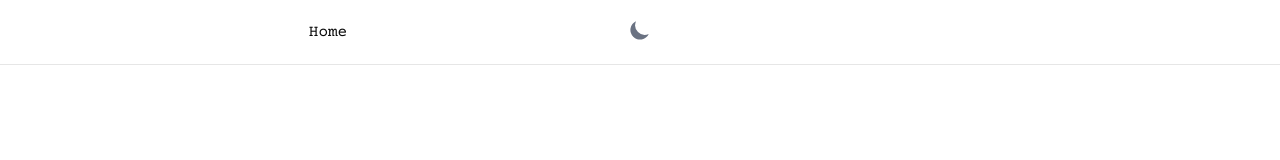
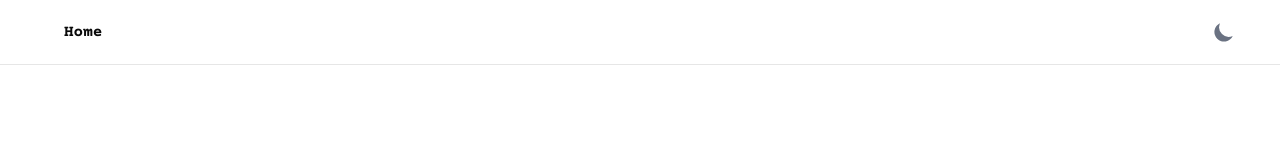
Before and after one commit to onceuponaprince/atlanticj, a Next.js app: page / in a window 1280 px wide. Shown: the top 160 px of the page. Built offline with nearby package versions, Linux system fonts and the light colour scheme.

Commit message:
EDITED: Nav Bar Alignment

```diff
--- a/components/organisms/Header.tsx
+++ b/components/organisms/Header.tsx
@@ -19,16 +19,13 @@ const navigation = [
 
 export default function Header() {
     return (
-        <header className="font-primary w-full border-b border-foreground/10 relative">
-            <div className="container mx-auto px-4 sm:px-6 lg:px-8">
-                <div className="flex items-center justify-between h-16 md:flex md:justify-between md:items-center md:space-evenly md:w-full">
-                    {/* Logo */}
-                    {/* <div className="flex-shrink-0">
-                        <Logo src={logo} alt={alt} width={width} height={height} />
-                    </div> */}
-
-                    {/* Desktop Navigation */}
-                    <nav className="hidden md:flex items-center gap-6 justify-center space-evenly w-full">
+        <header className="font-primary w-screen border-b border-foreground/10 relative">
+            <div className="container px-4 sm:px-6 md:w-screen md:flex md:justify-self-center">
+                <div className="flex items-center justify-between h-16 w-full">
+                    {/* Left section: Logo + Desktop Navigation */}
+                    <div className="flex items-center gap-6">
+                        {/* <Logo src={logo} alt={alt} width={width} height={height} /> */}
+                        <nav className="hidden md:flex md:pl-10 md:font-bold items-center gap-6">
                             {navigation.map((item) => (
                                 <LinkButton
                                     key={item.name}
@@ -38,13 +35,14 @@ export default function Header() {
                                 />
                             ))}
                         </nav>
+                    </div>
 
-                    {/* Desktop Theme Toggle */}
-                    <div className="hidden md:block">
+                    {/* Right section: Theme toggle + Burger menu */}
+                    <div className="flex items-center gap-4">
+                        <div className="hidden md:flex md:w-full md:flex-row-reverse">
                             <ThemeToggle />
                         </div>
 
-                    {/* Mobile Menu Button with Menu */}
                         <BurgerMenu>
                             {/* Mobile Navigation */}
                             <nav className="flex flex-col gap-3 w-full justify-self-center justify-center items-center text-center align-middle">
@@ -65,6 +63,7 @@ export default function Header() {
                         </BurgerMenu>
                     </div>
                 </div>
+            </div>
         </header>
     );
 }
```
Lines whose indentation alone changed are shown as unchanged.
